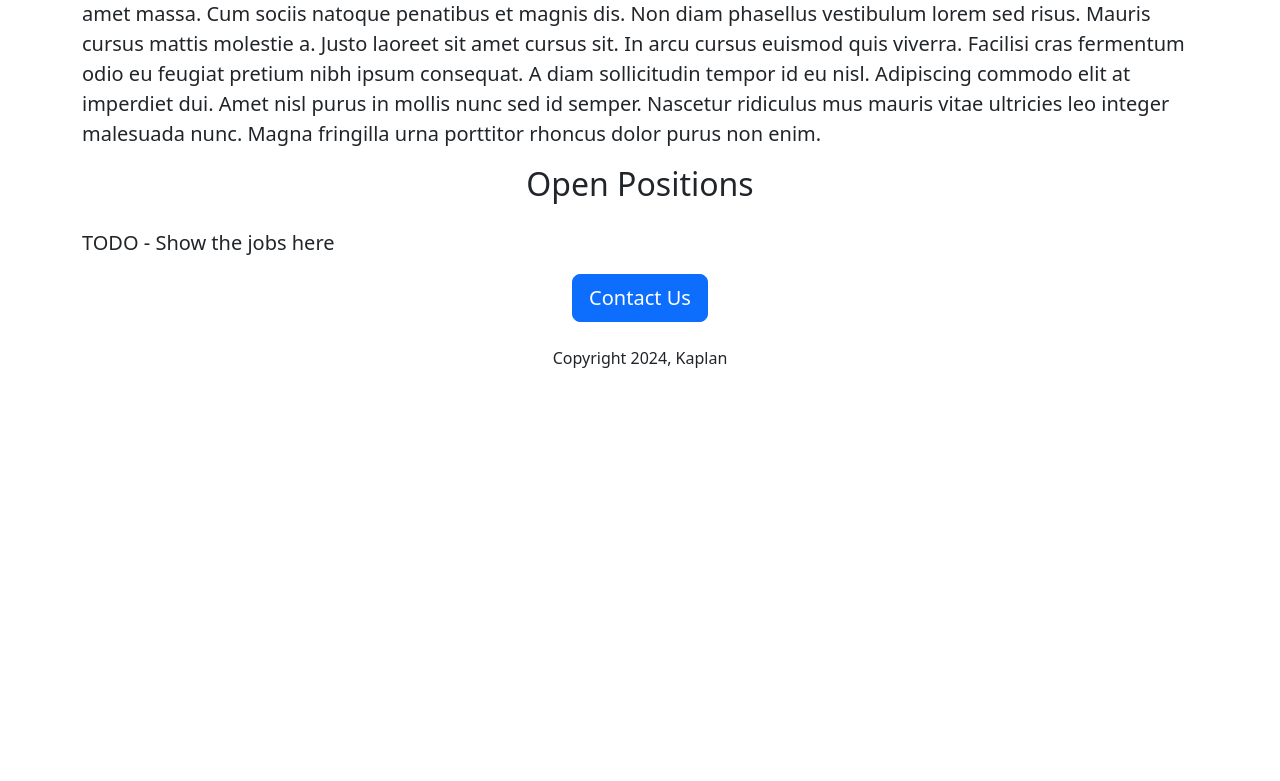
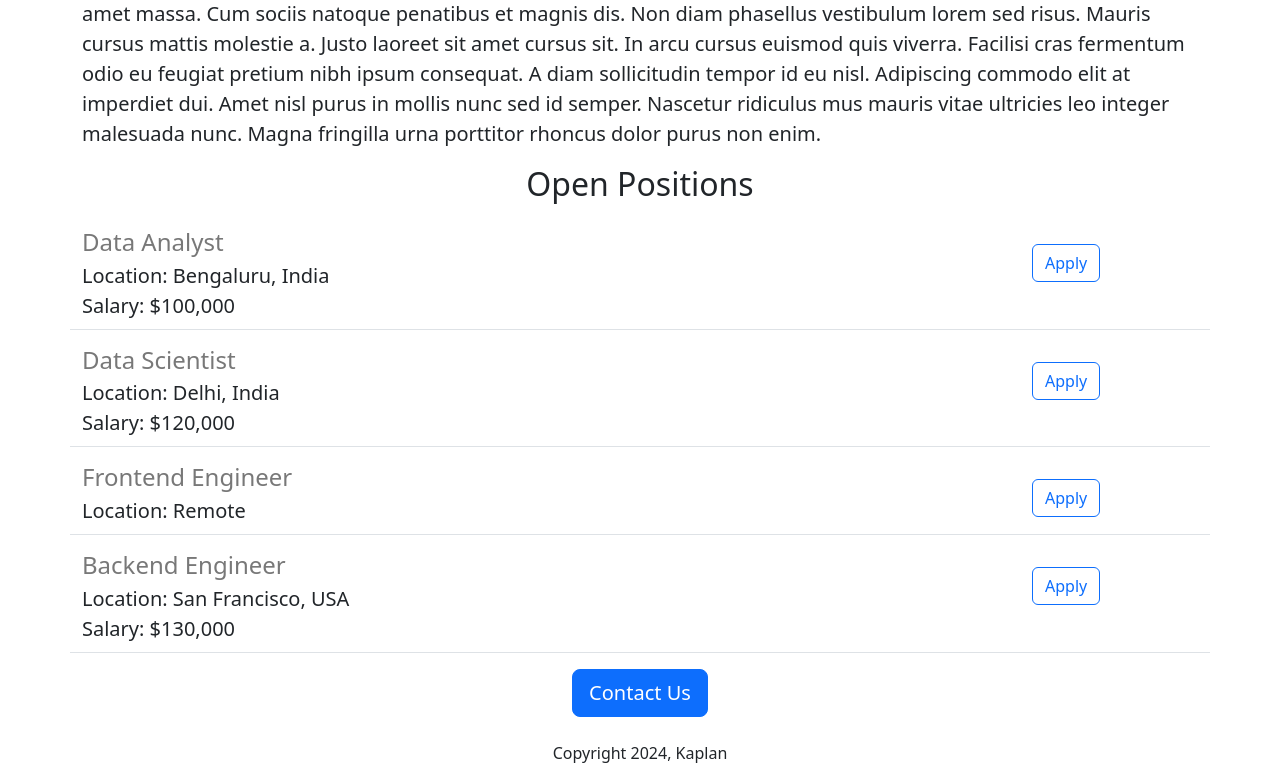
Before and after one commit to huseyinkaplann/Flask-trial-app, a Flask app: page / in a window 1280 px wide. Shown: the part 993-1774 px from the top of the page. Before the commit the page ends 1361 px from the top, so only its background shows below. Run offline with Flask 3, Linux system fonts and the light colour scheme.

Commit message:
added dynamic data

```diff
--- a/app.py
+++ b/app.py
@@ -1,10 +1,42 @@
-from flask import Flask, render_template
+from flask import Flask, render_template, jsonify
 
 app = Flask(__name__)
 
+JOBS = [
+    {
+        'id': 1,
+        'title': 'Data Analyst',
+        'location': 'Bengaluru, India',
+        'salary': '$100,000'
+    },
+    {
+        'id': 2,
+        'title': 'Data Scientist',
+        'location': 'Delhi, India',
+        'salary': '$120,000'
+    },
+    {
+        'id': 3,
+        'title': 'Frontend Engineer',
+        'location': 'Remote',
+    },
+    {
+        'id': 4,
+        'title': 'Backend Engineer',
+        'location': 'San Francisco, USA',
+        'salary': '$130,000'
+    },
+]
+
+
 @app.route('/')
 def hello_world():
-  return render_template('home.html')
+  return render_template('home.html', jobs=JOBS)
+
+
+@app.route('/api/jobs')
+def list_jobs():
+  return jsonify(JOBS)
 
 
 if __name__ == "__main__":
--- a/templates/home.html
+++ b/templates/home.html
@@ -22,7 +22,11 @@
       <p class="lead">At elementum eu facilisis sed odio. Neque ornare aenean euismod elementum nisi quis eleifend quam adipiscing. Mauris pellentesque pulvinar pellentesque habitant. Nibh tortor id aliquet lectus proin nibh. Vitae tempus quam pellentesque nec nam. Nunc mi ipsum faucibus vitae aliquet nec. Tempor orci dapibus ultrices in iaculis. Ut morbi tincidunt augue interdum. Rhoncus aenean vel elit scelerisque mauris pellentesque. Lacus vel facilisis volutpat est. Curabitur gravida arcu ac tortor dignissim convallis aenean et tortor. Turpis massa sed elementum tempus egestas sed. Et magnis dis parturient montes nascetur ridiculus mus mauris.</p>
       <p class="lead">Phasellus egestas tellus rutrum tellus pellentesque eu tincidunt. Euismod elementum nisi quis eleifend quam adipiscing vitae. Pellentesque eu tincidunt tortor aliquam nulla facilisi. Orci sagittis eu volutpat odio facilisis mauris sit amet massa. Cum sociis natoque penatibus et magnis dis. Non diam phasellus vestibulum lorem sed risus. Mauris cursus mattis molestie a. Justo laoreet sit amet cursus sit. In arcu cursus euismod quis viverra. Facilisi cras fermentum odio eu feugiat pretium nibh ipsum consequat. A diam sollicitudin tempor id eu nisl. Adipiscing commodo elit at imperdiet dui. Amet nisl purus in mollis nunc sed id semper. Nascetur ridiculus mus mauris vitae ultricies leo integer malesuada nunc. Magna fringilla urna porttitor rhoncus dolor purus non enim.</p>
       <h2 class="text-center mt-2 mb-4">Open Positions</h2>
-      <p class="lead">TODO - Show the jobs here</p>
+      <div class="lead">
+        {% for job in jobs %}
+          {% include 'jobitem.html' %}
+        {% endfor %}
+      </div>
       <div class="text-center">
         <button class="btn btn-primary btn-lg">Contact Us</button>
         <p class="mt-4">Copyright 2024, Kaplan</p>
--- /dev/null
+++ b/templates/jobitem.html
@@ -0,0 +1,14 @@
+<div class= "border-bottom row" style="margin-bottom:16px; padding-bottom:8px;">
+  <div class="col-10">
+    <h4 style="color:rgb(120,120,120); margin-bottom:4px;">{{job['title']}}</h4>
+    <div><b>Location: </b>{{job['location']}}</div>
+    {% if 'salary' in job %}
+    <div><b>Salary: </b>{{job['salary']}}</div>
+    {% endif %}
+  </div>
+  <div class="col-2">
+    <button type="button" class="btn btn-outline-primary float-right align-middle" style="margin-top:16px;">
+      Apply
+    </button>
+  </div>
+</div>
```
